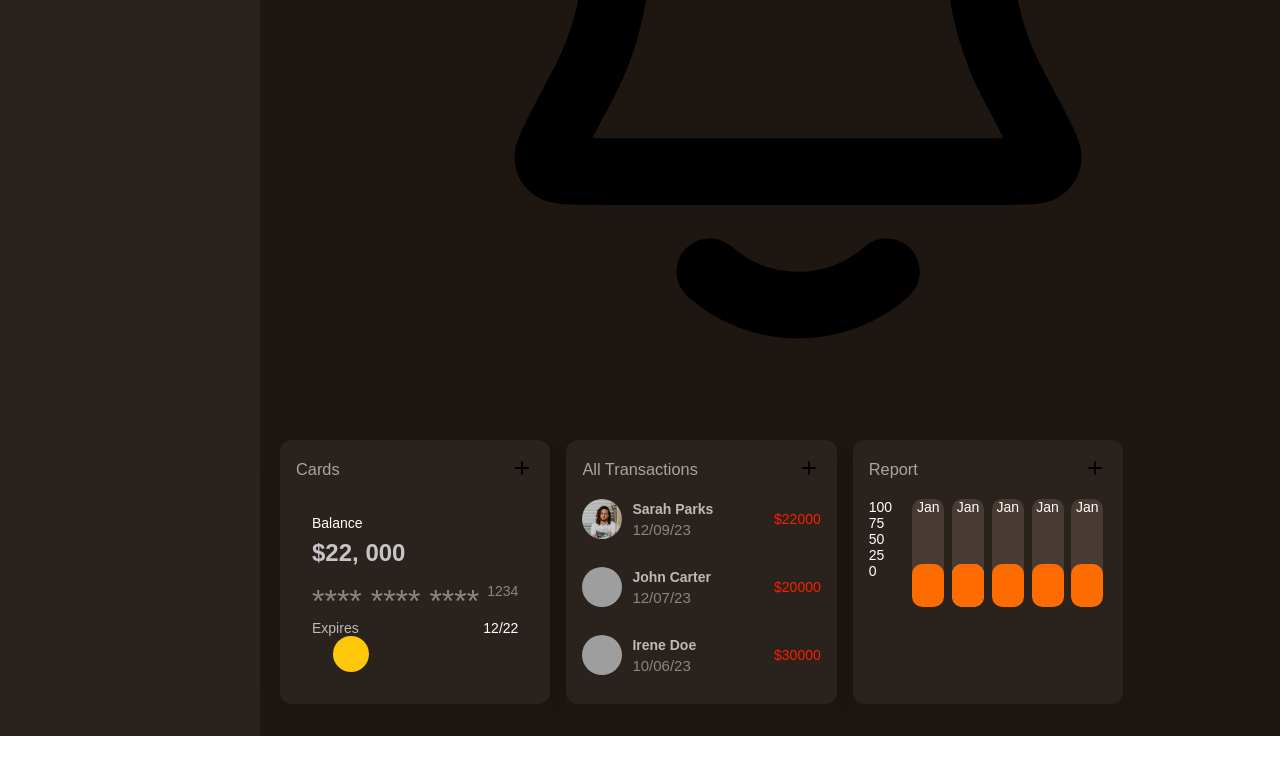
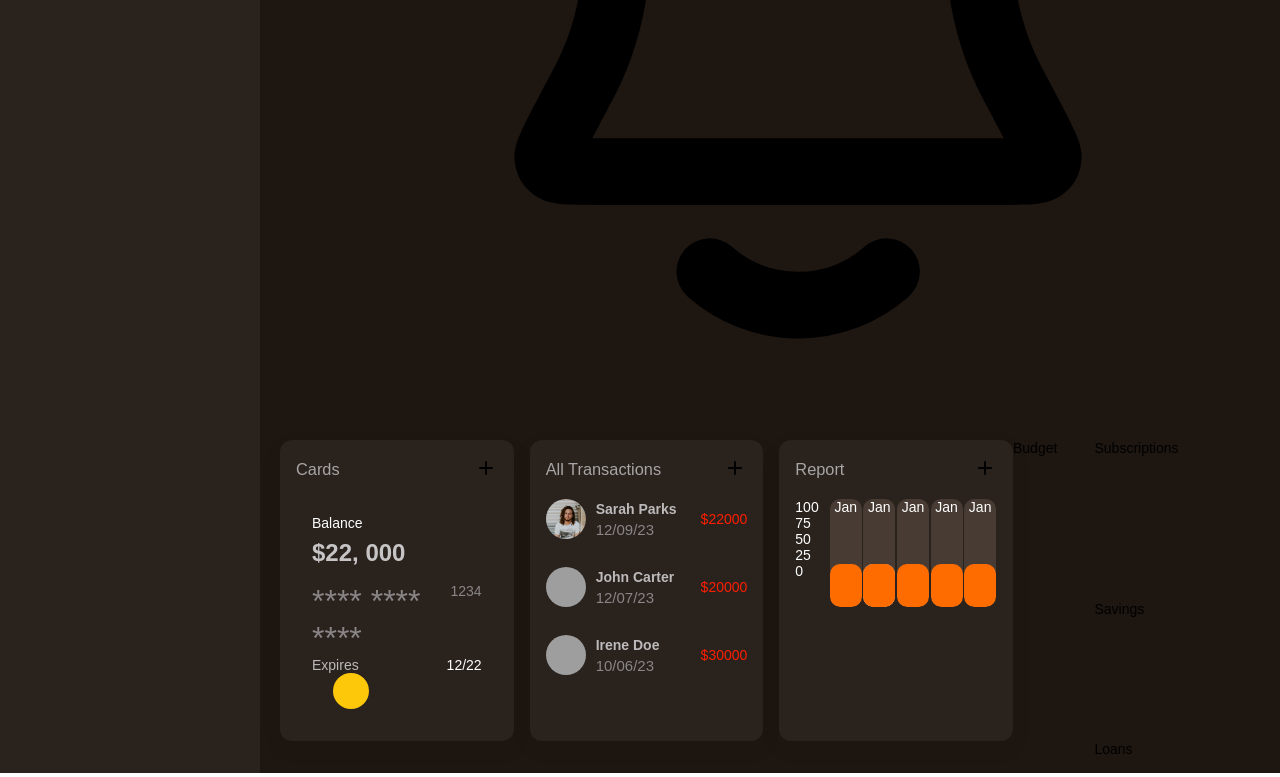
Before and after one commit to nd31pr0/Admin_Dashboard, a React (Vite) app: page / in a window 1280 px wide. Shown: the part 1230-2007 px from the top of the page. Before the commit the page ends 1966 px from the top, so only its background shows below. Built offline with nearby package versions, Linux system fonts and the light colour scheme; grey boxes are pictures that could not be loaded; a web font is replaced by a local one.

Commit message:
create other compos and add to ContentMain

```diff
--- a/src/components/Budget/Budget.jsx
+++ b/src/components/Budget/Budget.jsx
@@ -0,0 +1,9 @@
+import './Budget.css';
+
+function Budget() {
+  return (
+    <div>Budget</div>
+  )
+}
+
+export default Budget
--- /dev/null
+++ b/src/components/Financial/Financial.jsx
@@ -0,0 +1,11 @@
+import './Financial.css';
+
+function Financial() {
+  return (
+    <div>
+
+    </div>
+  )
+}
+
+export default Financial
--- /dev/null
+++ b/src/components/Loans/Loans.jsx
@@ -0,0 +1,9 @@
+import './Loans.css';
+
+const Loans = () => {
+  return (
+    <div>Loans</div>
+  )
+}
+
+export default Loans
--- /dev/null
+++ b/src/components/Savings/Savings.jsx
@@ -0,0 +1,9 @@
+import './Savings.css';
+
+function Savings() {
+  return (
+    <div>Savings</div>
+  )
+}
+
+export default Savings
--- /dev/null
+++ b/src/components/Subscriptions/Subscriptions.jsx
@@ -0,0 +1,9 @@
+import './Subscriptions';
+
+function Subscriptions() {
+  return (
+    <div>Subscriptions</div>
+  )
+}
+
+export default Subscriptions
--- a/src/components/contentMain/ContentMain.css
+++ b/src/components/contentMain/ContentMain.css
@@ -17,3 +17,23 @@
     row-gap: 20px;
     height: 100%;
 }
+
+@media screen and (max-width:1200px){
+    .content-grid-one{
+        column-gap: 12px;
+    }
+}
+
+@media screen and (max-width: 992px){
+    .content-grid-one{
+        grid-template-columns: repeat(2,1fr);
+        row-gap: 12px;
+    }
+}
+
+@media screen and (max-width:768px){
+    .content-grid-one{
+        grid-template-columns: repeat(1,1fr);
+        column-gap: 0;
+    }
+}
--- a/src/components/contentMain/ContentMain.jsx
+++ b/src/components/contentMain/ContentMain.jsx
@@ -2,6 +2,11 @@ import './ContentMain.css';
 import Cards from '../Cards/Cards'
 import Transactions from '../Transactions/Transactions';
 import Report from '../Report/Report';
+import Budget from '../Budget/Budget';
+import Subscriptions from '../Subscriptions/Subscriptions';
+import Savings from '../Savings/Savings';
+import Loans from '../Loans/Loans';
+import Financial from '../Financial/Financial';
 
 const ContentMain = () => {
   return (
@@ -11,6 +16,22 @@ const ContentMain = () => {
             <Transactions />
             <Report />
         </div>
+
+        <div className='content-grid-two'>
+          <Budget />
+          <div className='grid-two-item'>
+            <div className='subgrid-two '>
+              <Subscriptions />
+              <Savings/>
+            </div>
+            <div className='grid-two-item'>
+              <div className='subgrid-two'>
+                <Loans />
+                <Financial />
+              </div>
+            </div>
+          </div>
+        </div>
     </div>
   )
 }
```
Also changed, not shown: src/components/Financial/Financial.css (added), src/components/Loans/Loans.css (added), src/components/Savings/Savings.css (added), src/components/Subscriptions/Subscriptions.css (added).
